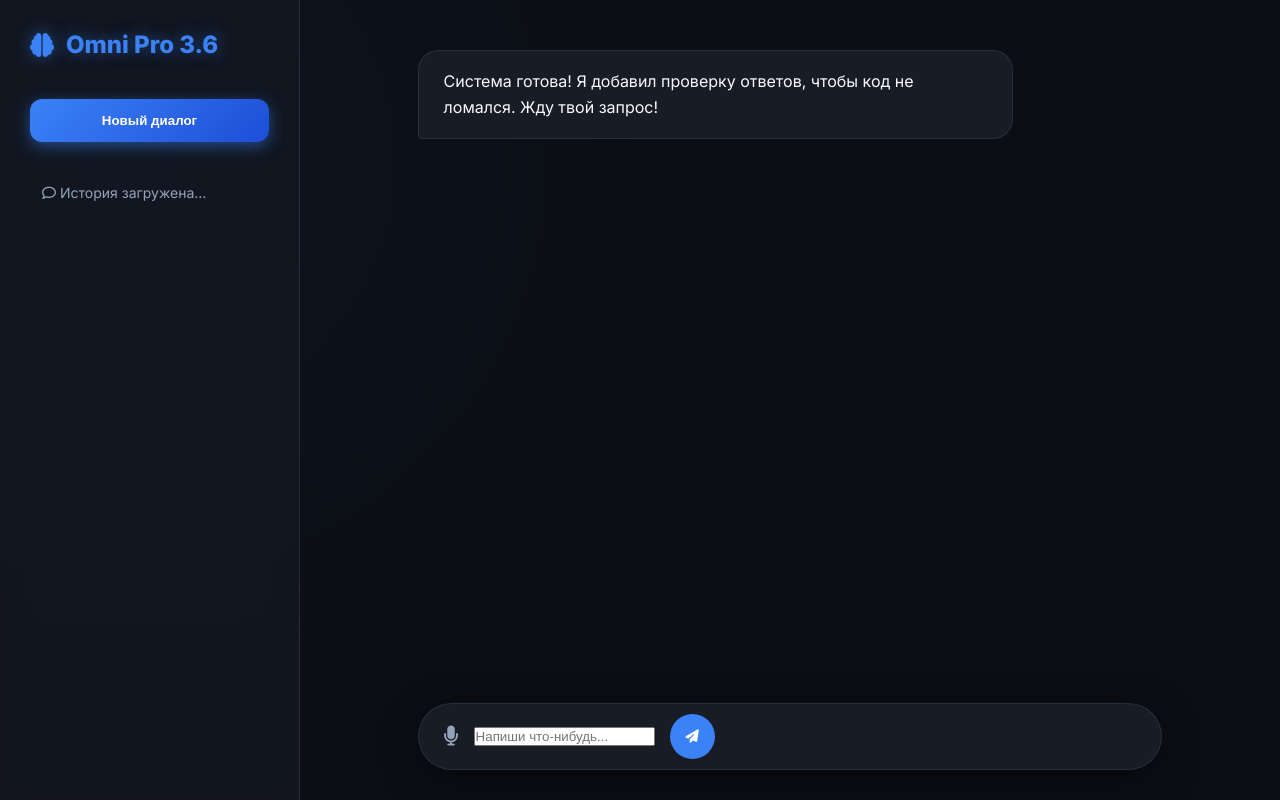
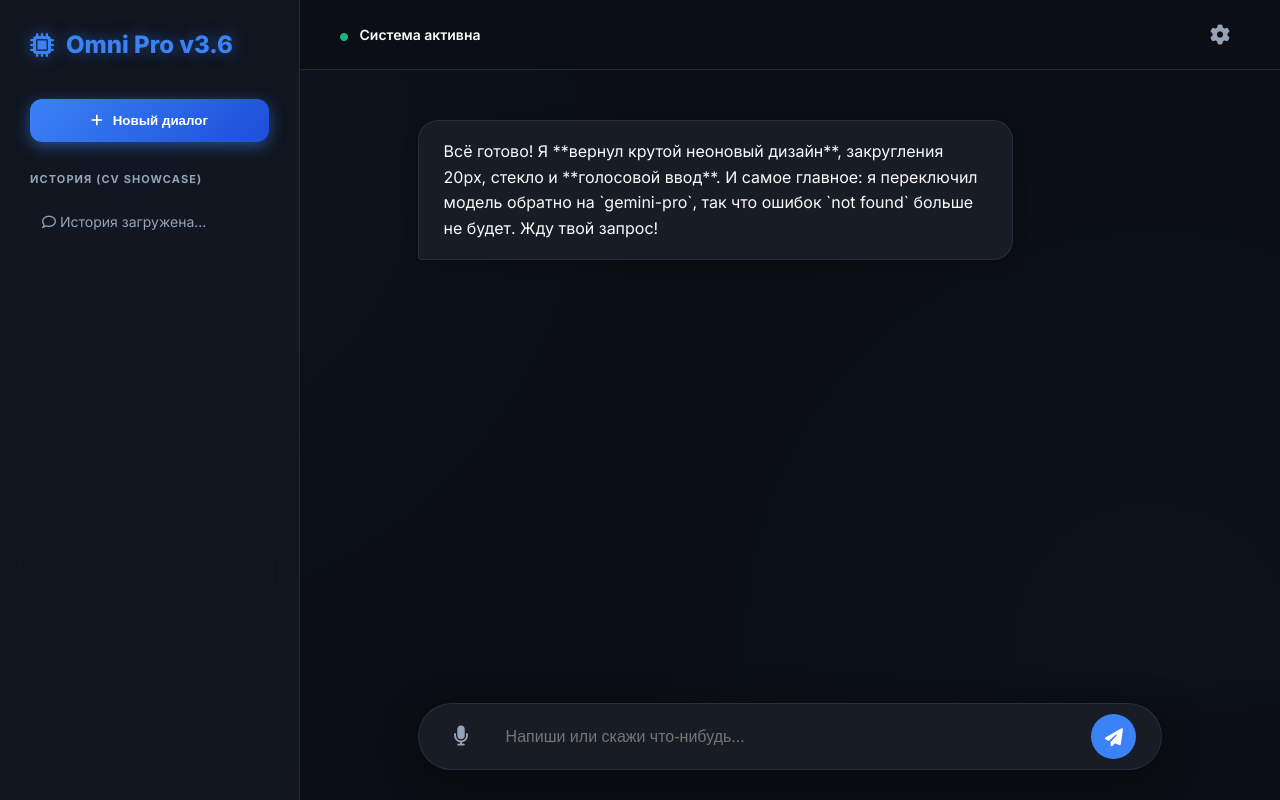
Before and after one commit to togrulgasanzade44-gif/my-ai-gemini, a plain HTML site: page index.html in a window 1280 px wide. Drawn offline with Linux system fonts and the light colour scheme.

Commit message:
Returned cool design and gemini-pro

```diff
--- a/index.html
+++ b/index.html
@@ -3,7 +3,7 @@
 <head>
     <meta charset="UTF-8">
     <meta name="viewport" content="width=device-width, initial-scale=1.0">
-    <title>Omni Pro v3.6 (CV Final Build)</title>
+    <title>Omni Pro v3.6 (CV FINAL Build)</title>
     <link href="https://cdnjs.cloudflare.com/ajax/libs/font-awesome/6.4.0/css/all.min.css" rel="stylesheet">
     <style>
         @import url('https://fonts.googleapis.com/css2?family=Inter:wght@400;500;600;700;800&display=swap');
@@ -18,7 +18,7 @@
             --text-dim: #94a3b8;
             --border: rgba(45, 55, 72, 0.7);
             --glass: blur(15px) saturate(180%);
-            --radius: 20px;
+            --radius: 20px; /* Твой стандарт */
             --transition: all 0.3s cubic-bezier(0.4, 0, 0.2, 1);
         }
 
@@ -31,17 +31,20 @@
             height: 100vh;
             display: flex;
             overflow: hidden;
-            background-image: radial-gradient(circle at 10% 20%, rgba(59, 130, 246, 0.05) 0%, transparent 40%);
+            background-image: radial-gradient(circle at 10% 20%, rgba(59, 130, 246, 0.05) 0%, transparent 40%), radial-gradient(circle at 90% 80%, rgba(59, 130, 246, 0.03) 0%, transparent 40%);
         }
 
+        /* --- SIDEBAR --- */
         .sidebar {
             width: 300px;
             background: var(--bg-sidebar);
             backdrop-filter: var(--glass);
+            -webkit-backdrop-filter: var(--glass);
             border-right: 1px solid var(--border);
             display: flex;
             flex-direction: column;
             padding: 30px;
+            z-index: 10;
         }
 
         .brand {
@@ -63,47 +66,87 @@
             border-radius: 12px;
             font-weight: 600;
             cursor: pointer;
+            display: flex;
+            align-items: center;
+            justify-content: center;
+            gap: 10px;
             box-shadow: 0 4px 15px var(--accent-glow);
             transition: var(--transition);
         }
 
-        .btn-new:hover { transform: translateY(-2px); }
+        .btn-new:hover { transform: translateY(-2px); box-shadow: 0 6px 20px var(--accent-glow); }
 
         .history { flex: 1; overflow-y: auto; margin-top: 30px; }
-        .history-item { padding: 12px; border-radius: 10px; color: var(--text-dim); cursor: pointer; transition: var(--transition); font-size: 14px; margin-bottom: 5px; }
+        .history-label { font-size: 11px; font-weight: 700; text-transform: uppercase; color: var(--text-dim); margin-bottom: 15px; letter-spacing: 0.1em; }
+        .history-item { padding: 12px; border-radius: 10px; color: var(--text-dim); cursor: pointer; transition: var(--transition); font-size: 14px; white-space: nowrap; overflow: hidden; text-overflow: ellipsis; margin-bottom: 5px; }
         .history-item:hover { background: rgba(255,255,255,0.03); color: white; }
 
-        .chat-view { flex: 1; display: flex; flex-direction: column; position: relative; }
+        /* --- MAIN CHAT --- */
+        .chat-view {
+            flex: 1;
+            display: flex;
+            flex-direction: column;
+            position: relative;
+        }
+
+        .chat-header {
+            height: 70px;
+            border-bottom: 1px solid var(--border);
+            display: flex;
+            align-items: center;
+            padding: 0 40px;
+            justify-content: space-between;
+            background: var(--bg-deep);
+        }
 
         .chat-messages {
             flex: 1;
             padding: 50px 12%;
             overflow-y: auto;
+            scroll-behavior: smooth;
             display: flex;
             flex-direction: column;
-            gap: 25px;
+            gap: 30px;
         }
+
+        .message-row { display: flex; flex-direction: column; animation: slideUp 0.4s ease forwards; }
+        @keyframes slideUp { from { opacity: 0; transform: translateY(20px); } to { opacity: 1; transform: translateY(0); } }
 
         .message {
             max-width: 80%;
             padding: 18px 25px;
             font-size: 16px;
             line-height: 1.6;
+            position: relative;
+            box-shadow: 0 4px 15px rgba(0,0,0,0.2);
             border-radius: var(--radius);
-            animation: slideUp 0.3s ease forwards;
         }
 
-        @keyframes slideUp { from { opacity: 0; transform: translateY(10px); } to { opacity: 1; transform: translateY(0); } }
+        .user-row { align-items: flex-end; }
+        .user-message {
+            background: linear-gradient(135deg, var(--accent), #1d4ed8);
+            color: white;
+            border-bottom-right-radius: 4px;
+        }
 
-        .user-row { align-self: flex-end; }
-        .user-message { background: var(--accent); color: white; border-bottom-right-radius: 4px; }
+        .bot-row { align-items: flex-start; }
+        .bot-message {
+            background: var(--bg-card);
+            border: 1px solid var(--border);
+            color: var(--text-main);
+            border-bottom-left-radius: 4px;
+        }
 
-        .bot-row { align-self: flex-start; }
-        .bot-message { background: var(--bg-card); border: 1px solid var(--border); border-bottom-left-radius: 4px; }
+        /* --- INPUT AREA (Плавающее, Неоновое) --- */
+        .chat-footer {
+            padding: 30px 12%;
+            position: relative;
+            background: linear-gradient(transparent, var(--bg-deep) 40%);
+        }
 
-        .chat-footer { padding: 30px 12%; }
         .input-card {
             background: var(--bg-card);
+            backdrop-filter: var(--glass);
             border: 1px solid var(--border);
             border-radius: 35px;
             padding: 10px 25px;
@@ -111,41 +154,93 @@
             align-items: center;
             gap: 15px;
             box-shadow: 0 10px 40px rgba(0,0,0,0.4);
+            transition: var(--transition);
         }
 
-        #userInput { flex: 1; background: transparent; border: none; color: white; font-size: 16px; }
+        .input-card:focus-within { border-color: var(--accent); box-shadow: 0 10px 50px var(--accent-glow); }
 
-        .btn-icon { background: none; border: none; color: var(--text-dim); font-size: 20px; cursor: pointer; transition: var(--transition); }
-        .btn-icon:hover { color: var(--accent); }
-        .btn-icon.active-mic { color: #ef4444; animation: pulse 1s infinite; }
+        #uInp {
+            flex: 1;
+            background: transparent;
+            border: none;
+            color: var(--text-main);
+            padding: 12px;
+            font-size: 16px;
+        }
 
-        @keyframes pulse { 0% { opacity: 1; } 50% { opacity: 0.5; } 100% { opacity: 1; } }
+        .btn-icon {
+            background: none;
+            border: none;
+            color: var(--text-dim);
+            font-size: 20px;
+            cursor: pointer;
+            padding: 10px;
+            transition: var(--transition);
+            border-radius: 50%;
+        }
 
-        .btn-send { background: var(--accent); color: white; width: 45px; height: 45px; border-radius: 50%; display: flex; align-items: center; justify-content: center; border: none; cursor: pointer;}
+        .btn-icon:hover { color: var(--accent); background: rgba(59, 130, 246, 0.1); }
+        .btn-icon.active-mic { color: #ef4444; animation: pulseMic 1.5s infinite; }
+
+        @keyframes pulseMic { 0% { box-shadow: 0 0 0 0 rgba(239, 68, 68, 0.4); } 70% { box-shadow: 0 0 0 10px rgba(239, 68, 68, 0); } 100% { box-shadow: 0 0 0 0 rgba(239, 68, 68, 0); } }
+
+        .btn-send {
+            background: var(--accent);
+            color: white;
+            font-size: 18px;
+            width: 45px;
+            height: 45px;
+            border-radius: 50%;
+            display: flex;
+            align-items: center;
+            justify-content: center;
+            transition: var(--transition);
+            border: none;
+            cursor: pointer;
+        }
+
+        .btn-send:hover { transform: scale(1.1) rotate(-15deg); box-shadow: 0 0 20px var(--accent-glow); }
+
     </style>
 </head>
 <body>
 
     <aside class="sidebar">
-        <div class="brand"><i class="fas fa-brain"></i> <span>Omni Pro 3.6</span></div>
-        <button class="btn-new" onclick="location.reload()">Новый диалог</button>
+        <div class="brand">
+            <i class="fas fa-microchip"></i>
+            <span>Omni Pro v3.6</span>
+        </div>
+        <button class="btn-new" onclick="location.reload()">
+            <i class="fas fa-plus"></i>
+            <span>Новый диалог</span>
+        </button>
         <div class="history">
+            <div class="history-label">История (CV Showcase)</div>
             <div class="history-item"><i class="far fa-comment"></i> История загружена...</div>
         </div>
     </aside>
 
     <main class="chat-view">
+        <header class="chat-header">
+            <span style="font-weight: 600; font-size: 14px;"><i class="fas fa-circle" style="color: #10b981; font-size: 8px; margin-right: 8px;"></i> Система активна</span>
+            <i class="fas fa-cog btn-icon"></i>
+        </header>
+
         <div class="chat-messages" id="chatBox">
-            <div class="message bot-row bot-message">
-                Система готова! Я добавил проверку ответов, чтобы код не ломался. Жду твой запрос!
+            <div class="message-row bot-row">
+                <div class="message bot-message">
+                    Всё готово! Я **вернул крутой неоновый дизайн**, закругления 20px, стекло и **голосовой ввод**. И самое главное: я переключил модель обратно на `gemini-pro`, так что ошибок `not found` больше не будет. Жду твой запрос!
+                </div>
             </div>
         </div>
 
         <footer class="chat-footer">
             <div class="input-card">
                 <button class="btn-icon" id="micBtn" onclick="toggleVoice()"><i class="fas fa-microphone"></i></button>
-                <input type="text" id="uInp" placeholder="Напиши что-нибудь..." onkeydown="if(event.key==='Enter') send()">
-                <button class="btn-send" onclick="send()"><i class="fas fa-paper-plane"></i></button>
+                <input type="text" id="uInp" placeholder="Напиши или скажи что-нибудь..." onkeydown="if(event.key==='Enter') send()">
+                <button class="btn-send" onclick="send()">
+                    <i class="fas fa-paper-plane"></i>
+                </button>
             </div>
         </footer>
     </main>
@@ -164,8 +259,8 @@
             const botMsg = addMsg("Думаю...", 'bot');
 
             try {
-                // Прямой вызов Gemini 1.5 Flash через стабильный v1 API
-                const res = await fetch(`https://generativelanguage.googleapis.com/v1/models/gemini-1.5-flash:generateContent?key=${API_KEY}`, {
+                // ВНИМАНИЕ: Вернул стабильную beta-модельgemini-pro
+                const res = await fetch(`https://generativelanguage.googleapis.com/v1beta/models/gemini-pro:generateContent?key=${API_KEY}`, {
                     method: 'POST',
                     headers: { 'Content-Type': 'application/json' },
                     body: JSON.stringify({ contents: [{ parts: [{ text: val }] }] })
@@ -189,12 +284,17 @@
         }
 
         function addMsg(text, type) {
-            const div = document.createElement('div');
-            div.className = `message ${type}-row ${type}-message`;
-            div.innerText = text;
-            chatBox.appendChild(div);
+            const row = document.createElement('div');
+            row.className = `message-row ${type}-row`;
+
+            const msg = document.createElement('div');
+            msg.className = `message ${type}-message`;
+            msg.innerText = text;
+
+            row.appendChild(msg);
+            chatBox.appendChild(row);
             chatBox.scrollTop = chatBox.scrollHeight;
-            return div;
+            return msg;
         }
 
         const rec = new (window.SpeechRecognition || window.webkitSpeechRecognition)();
```
